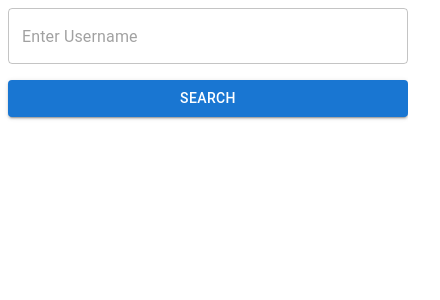
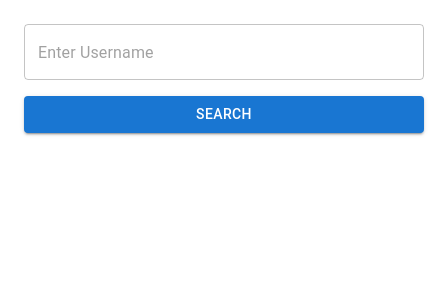
Before and after one commit to ZehaIrawan/repo-explorer, a React (Vite) app: page / in a window 390 px wide. Shown: the top 300 px of the page, 440 px wide, since content can reach past the window. Built offline with nearby package versions, Linux system fonts and the light colour scheme.

Commit message:
mobile first responsive

```diff
--- a/src/App.tsx
+++ b/src/App.tsx
@@ -10,6 +10,20 @@ const RootBox = styled(Box)({
   flexDirection: "column",
   width: "400px",
   gap: "16px",
+  padding: "16px",
+  margin: "0 auto",
+
+  "@media (min-width: 600px)": {
+    // Styles for tablet screens and above
+    width: "600px",
+    padding: "24px",
+  },
+
+  "@media (min-width: 800px)": {
+    // Styles for desktop screens and above
+    width: "800px",
+    padding: "32px",
+  },
 });
 
 const Loader = styled(CircularProgress)({
```
